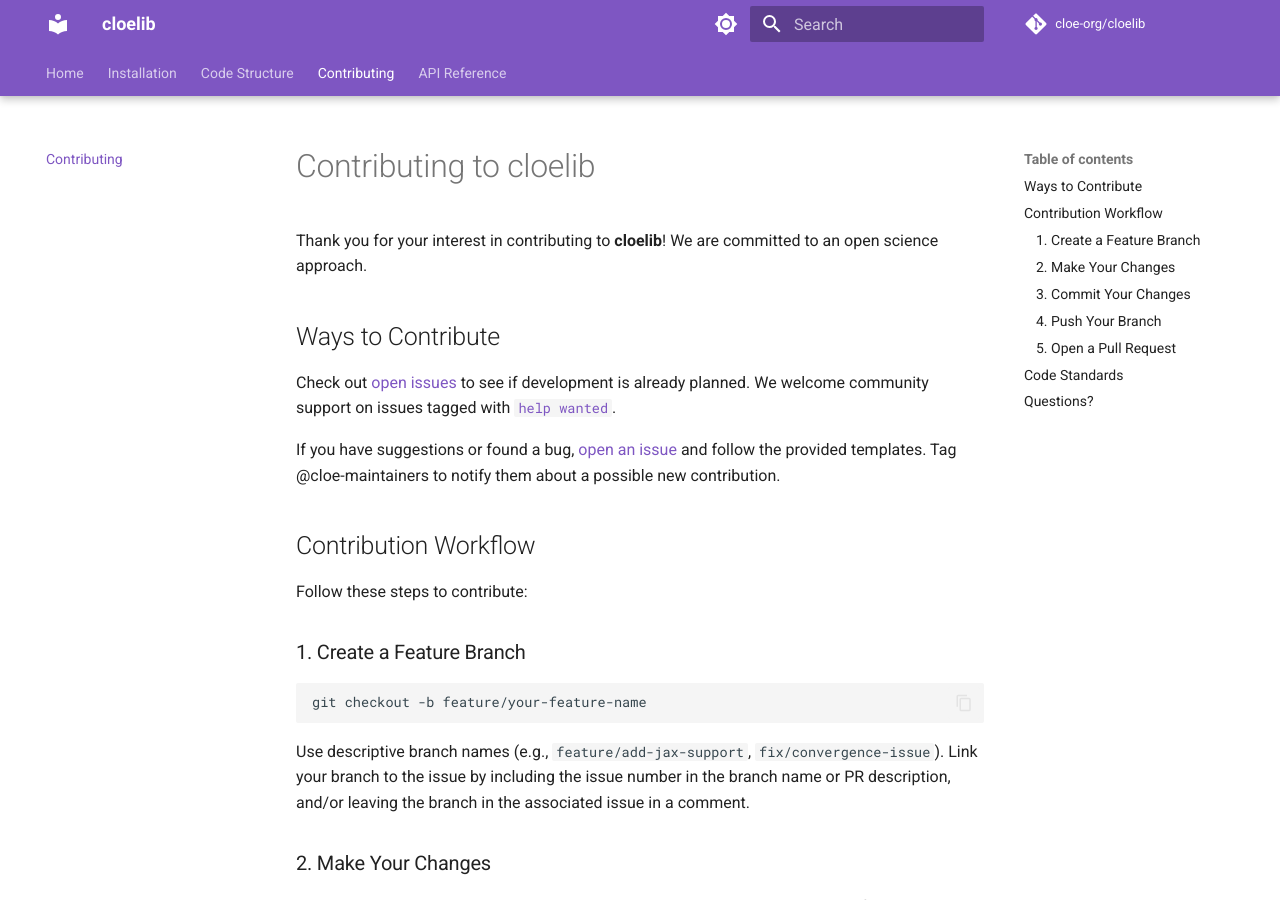
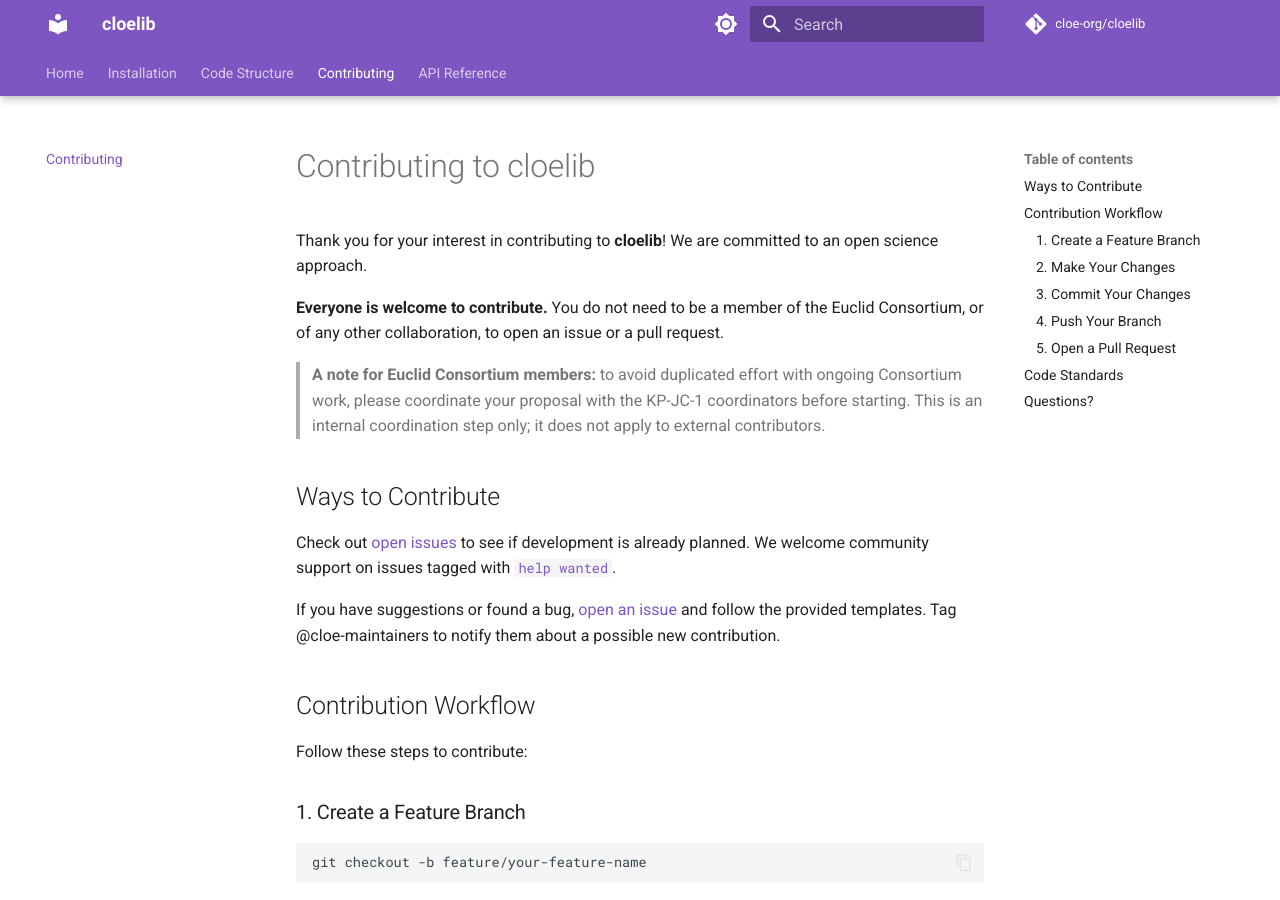
Before and after one commit to cloe-org/cloelib, an MkDocs documentation site: the page built from docs/contributing.md, in a window 1280 px wide and 900 px high. Built offline with MkDocs 1.6.1 and Material for MkDocs 9.7.7, drawn with Linux system fonts in a browser that asks for light colours; comment, search, counter and statistics services are not loaded; the version menu is left out.

```diff
--- a/docs/contributing.md
+++ b/docs/contributing.md
@@ -1,6 +1,10 @@
 # Contributing to cloelib
 
 Thank you for your interest in contributing to **cloelib**! We are committed to an open science approach.
+
+**Everyone is welcome to contribute.** You do not need to be a member of the Euclid Consortium, or of any other collaboration, to open an issue or a pull request.
+
+> **A note for Euclid Consortium members:** to avoid duplicated effort with ongoing Consortium work, please coordinate your proposal with the KP-JC-1 coordinators before starting. This is an internal coordination step only; it does not apply to external contributors.
 
 ## Ways to Contribute
 
```
Also changed, not shown: CONTRIBUTING.md (+9 -4 lines).
